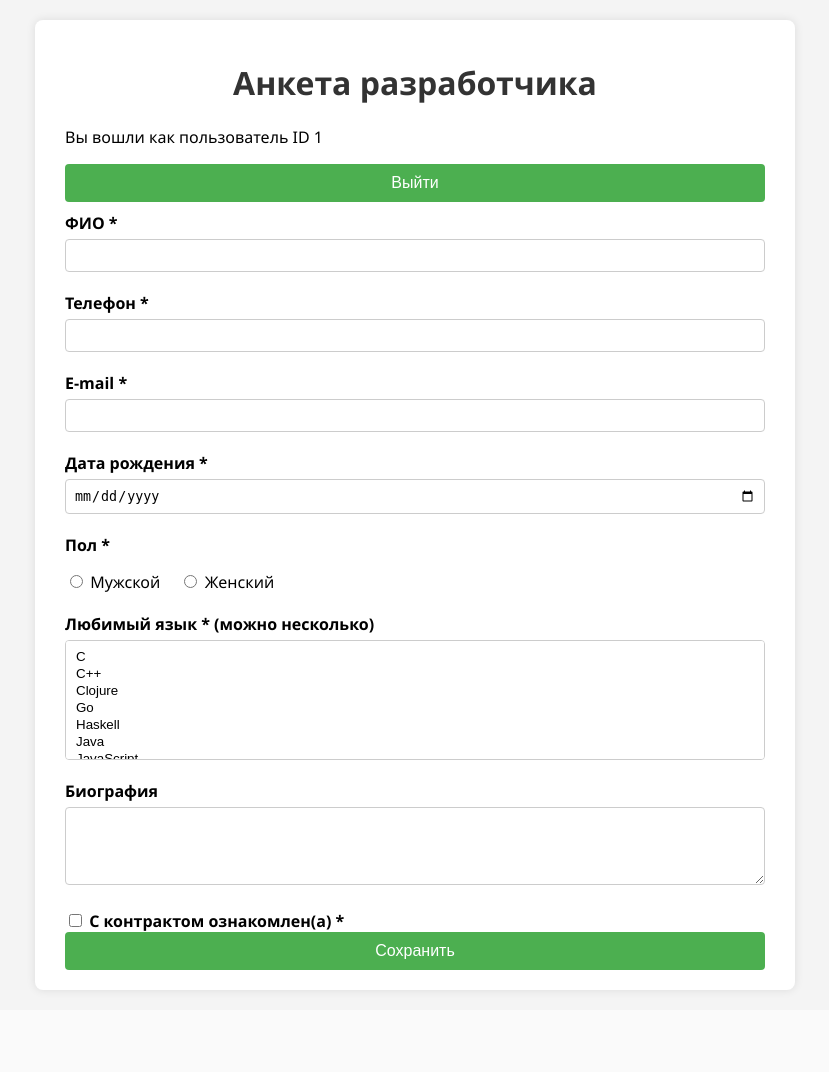
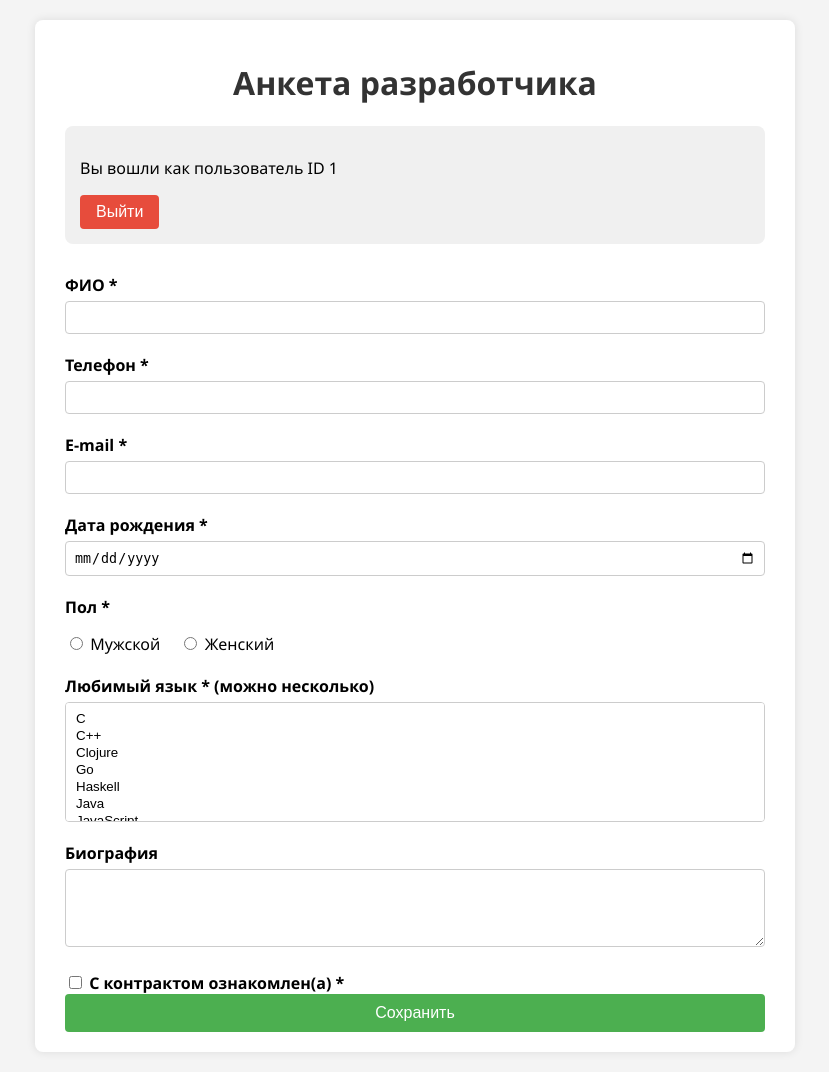
Before and after one commit to SofaShar/sql_f0rm, a PHP site: page / in a window 1280 px wide. Shown: the whole page, without its empty margins (225-1054 px from the left). Before the commit the page ends 993 px from the top, so only its background shows below. Run offline with PHP 8.4, Linux system fonts and the light colour scheme; the visitor is signed in with stand-in values (Sample User, id 1); data comes from the database, SQL or seed files in the repository; data that the repository does not hold is empty.

Commit message:
Update style.css

```diff
--- a/style.css
+++ b/style.css
@@ -104,3 +104,36 @@ body {
     padding: 10px 15px;
     margin-bottom: 20px;
 }
+.auth-block {
+    background: #f0f0f0;
+    padding: 15px;
+    border-radius: 8px;
+    margin-bottom: 20px;
+}
+.auth-block form {
+    display: flex;
+    gap: 10px;
+    align-items: center;
+    flex-wrap: wrap;
+}
+.auth-block input {
+    padding: 8px;
+    border: 1px solid #ccc;
+    border-radius: 4px;
+}
+.auth-block button {
+    width: auto;
+    padding: 8px 16px;
+    background: #2c3e50;
+}
+.logout-btn {
+    background: #e74c3c !important;
+}
+.credentials {
+    background: #d4edda;
+    border: 1px solid #c3e6cb;
+    padding: 10px;
+    margin-bottom: 20px;
+    border-radius: 4px;
+    font-family: monospace;
+}
```
